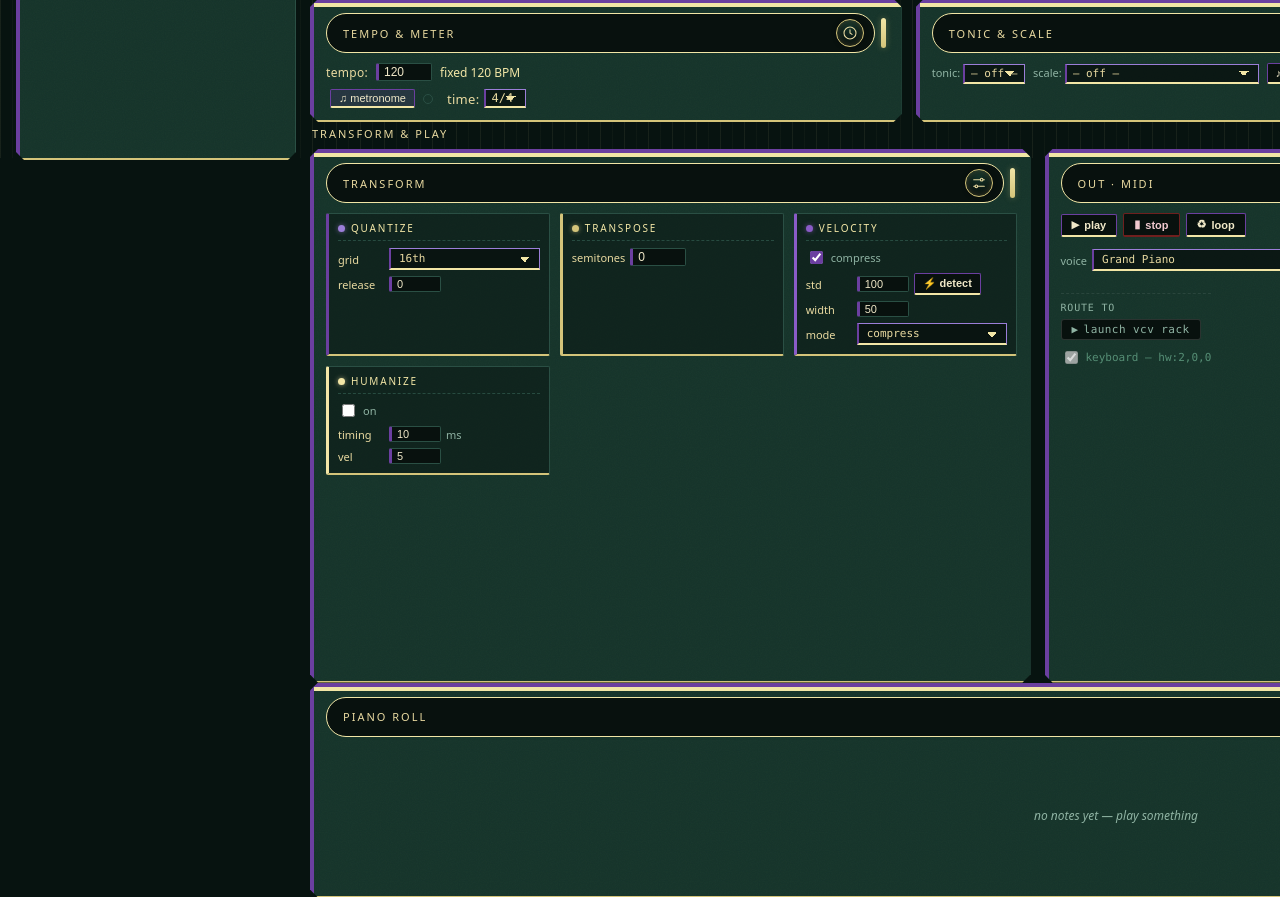
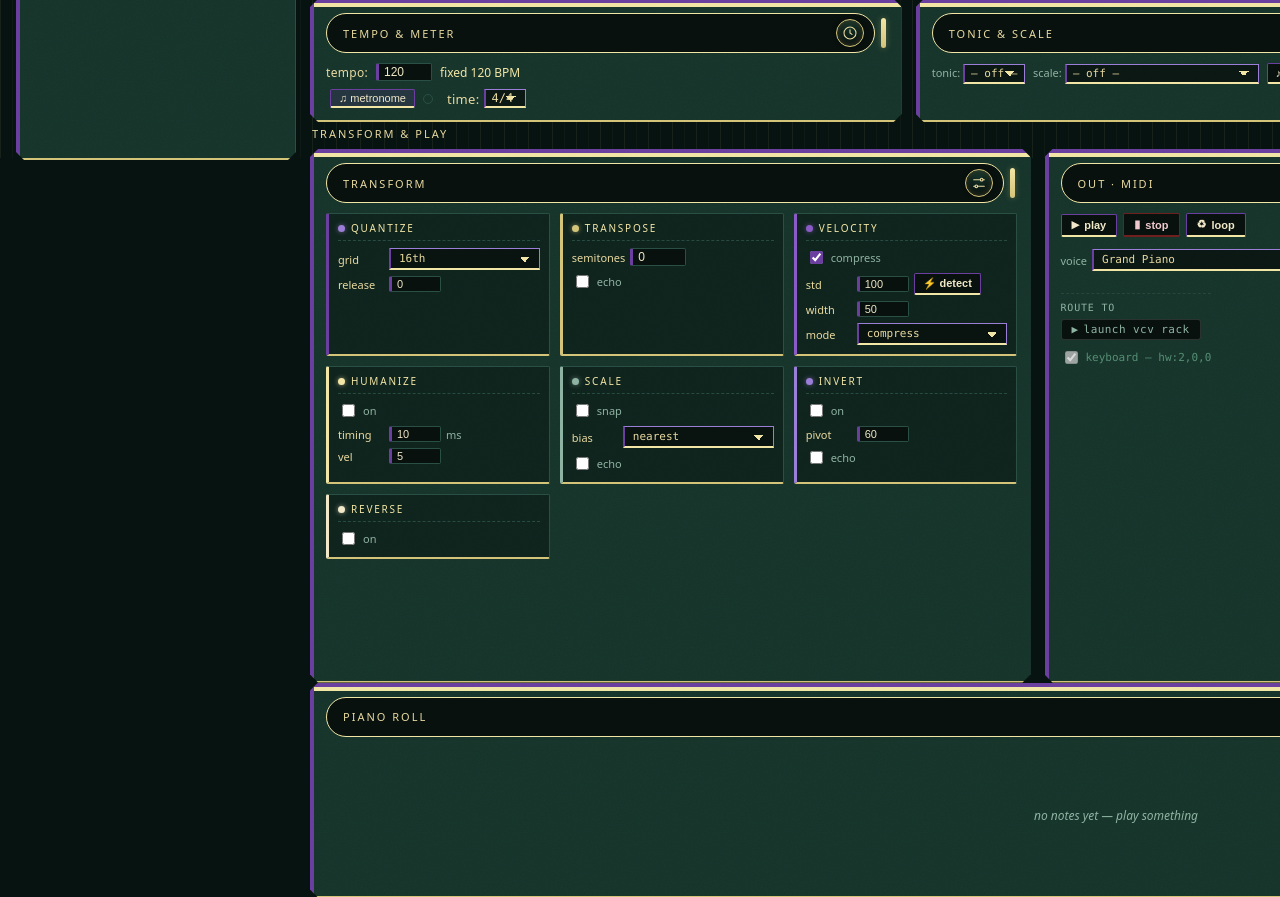
Before and after one commit to puijila-darwini/midi-monitor, a Flask app: page / in a window 1280 px wide; the page is wider, and only the part inside the window is pictured. Shown: the part 642-1539 px from the top of that part. Run offline with Flask 3, Linux system fonts and the light colour scheme; data that the repository does not hold is empty; some libraries are stand-ins or nearby versions.

Commit message:
Ver 92: scale-snap / invert / reverse transform ops + apply live-capable ops to the echo stream

```diff
--- a/monitor/app.py
+++ b/monitor/app.py
@@ -135,7 +135,10 @@ def _run_capture(cap):
                 # controls that only bind to received notes (program, sustain,
                 # CC, pitch) apply to live playing. With local on this layers
                 # against the panel voice; local off leaves the echo alone.
-                note_on(event["note"], event["velocity"],
+                # Ver 92: the live-capable transform ops (transpose/snap/
+                # invert opt-ins) run here too — echo_transform is a pure
+                # per-note map, so note_off mirrors exactly.
+                note_on(state.echo_transform(event["note"]), event["velocity"],
                         channel=event.get("channel", 0))
             analyser.on_note(t, event["note"])
             hub.publish({"type": "note", "note": event["note"],
@@ -159,7 +162,8 @@ def _run_capture(cap):
         elif etype == "note_off":
             state.handle(event)
             if state.echo_enabled:
-                note_off(event["note"], channel=event.get("channel", 0))
+                note_off(state.echo_transform(event["note"]),
+                         channel=event.get("channel", 0))
             hub.publish({"type": "noteoff", "note": event["note"],
                          "name": _note_name(event["note"]),
                          "time": t, "held": sorted(state.held)})
@@ -415,6 +419,74 @@ def api_articulation():
         return jsonify({"ok": False, "error": "gap must be between 0 and 0.9"}), 400
     state.set_articulation(gap)
     return jsonify({"ok": True, "gap": state.articulation_gap})
+
+
+@app.route("/api/transform", methods=["POST"])
+def api_transform():
+    """Ver 92 transform-chain ops: scale-snap, melodic invert, reverse, and
+    the echo-stream opt-ins. Body: {"op": <op>, ...}.
+
+      {"op": "snap",    "enabled": bool}                or {"bias": "nearest|up|down"}
+      {"op": "invert",  "enabled": bool}                or {"pivot": 0-127}
+      {"op": "reverse", "enabled": bool}
+      {"op": "echo",    "which": "transpose|snap|invert", "enabled": bool}
+    Setters requantize() where the take is affected (the echo opt-ins only
+    switch the live echo path, so they skip the rebuild).
+    """
+    body = request.get_json(silent=True) or {}
+    op = body.get("op")
+    if op == "snap":
+        if "enabled" in body:
+            state.set_snap(enabled=bool(body.get("enabled")))
+        if body.get("bias") in ("nearest", "up", "down"):
+            state.set_snap(bias=body.get("bias"))
+        return jsonify({"ok": True, "op": "snap", "enabled": state.snap_enabled,
+                        "bias": state.snap_bias})
+    if op == "invert":
+        if "enabled" in body:
+            state.set_invert(enabled=bool(body.get("enabled")))
+        if "pivot" in body:
+            try:
+                state.set_invert(pivot=int(body.get("pivot")))
+            except (TypeError, ValueError):
+                return jsonify({"ok": False, "error": "pivot must be 0-127"}), 400
+        return jsonify({"ok": True, "op": "invert", "enabled": state.invert_enabled,
+                        "pivot": state.invert_pivot})
+    if op == "reverse":
+        state.set_reverse(enabled=bool(body.get("enabled")))
+        return jsonify({"ok": True, "op": "reverse", "enabled": state.reverse_enabled})
+    if op == "echo":
+        which = body.get("which")
+        if which not in ("transpose", "snap", "invert"):
+            return jsonify({"ok": False, "error": "which must be transpose|snap|invert"}), 400
+        state.set_echo_transform(which=which, enabled=bool(body.get("enabled")))
+        attr = {"transpose": "echo_transpose",
+                "snap": "echo_snap",
+                "invert": "echo_invert"}[which]
+        return jsonify({"ok": True, "op": "echo", "which": which,
+                        "enabled": getattr(state, attr)})
+    return jsonify({"ok": False, "error": "op must be snap|invert|reverse|echo"}), 400
+
+
+@app.route("/api/scale", methods=["POST"])
+def api_scale():
+    """Set the key context (tonic·scale card, server copy): the scale-snap
+    stage + echo snap resolve pitches onto this selection. Body:
+    {"tonic": -1..11, "scale": "<scale id>"}.
+    """
+    body = request.get_json(silent=True) or {}
+    if "tonic" in body:
+        try:
+            tonic = int(body.get("tonic"))
+        except (TypeError, ValueError):
+            return jsonify({"ok": False, "error": "tonic must be -1..11"}), 400
+        if not (-1 <= tonic <= 11):
+            return jsonify({"ok": False, "error": "tonic must be -1..11"}), 400
+        state.set_scale_context(tonic=tonic)
+    if "scale" in body:
+        state.set_scale_context(scale=str(body.get("scale")))
+    return jsonify({"ok": True, "tonic": state.key_tonic,
+                    "scale": state.key_scale})
 
 
 @app.route("/api/ctrl", methods=["GET", "POST"])
--- a/monitor/static/app.js
+++ b/monitor/static/app.js
@@ -381,6 +381,22 @@ function buildCatchTooltip() {
     var nm = (PC_MAJOR[rootPc] || "?");
     addFeed('<span class="time">' + fmtTime(catchLastAt) +
       '</span>  TONIC set to ' + nm + (scaleId ? " &middot; " + scaleId + " scale" : ""), "tonic");
+    pushScaleContext();
+  }
+
+  // Ver 92: keep the server's key context (scale-snap stage + echo snap) in
+  // lockstep with the tonic·scale card, so the transform ops resolve onto the
+  // same selection the guide shades. Also called on every manual selector
+  // change (keysec listener below).
+  function pushScaleContext() {
+    var ton = document.getElementById("key-tonic");
+    var sc = document.getElementById("key-scale");
+    if (!ton || !sc) return;
+    fetch("/api/scale", {
+      method: "POST",
+      headers: { "Content-Type": "application/json" },
+      body: JSON.stringify({ tonic: parseInt(ton.value, 10), scale: sc.value })
+    }).catch(function () { /* ignore transient */ });
   }
 
   // Fallback path: no chord flash arrived, so resolve from whatever notes were
@@ -1407,6 +1423,7 @@ case "replay":
       // selectors always hold a valid value (-1 initially = guide off)
       function current() {
         applyScaleGuide(tonicSel.value, scaleSel.value);
+        pushScaleContext();
       }
       tonicSel.addEventListener("change", current);
       scaleSel.addEventListener("change", current);
@@ -1492,6 +1509,71 @@ case "replay":
     input.addEventListener("keydown", function (e) {
       if (e.key === "Enter") { input.blur(); apply(); }
     });
+  })();
+
+  // Ver 92 transform ops: scale-snap, melodic invert, reverse + the LIVE echo
+  // opt-ins. Every control posts /api/transform and re-renders the notation
+  // (the server requantizes — OUT, stave and roll all hear the same take).
+  (function () {
+    function postTransform(body) {
+      return fetch("/api/transform", {
+        method: "POST",
+        headers: { "Content-Type": "application/json" },
+        body: JSON.stringify(body)
+      }).then(function (r) { return r.json(); })
+        .then(function (res) {
+          if (res && res.ok) renderNotationFromBuffer();
+          return res;
+        })
+        .catch(function () { /* ignore transient */ });
+    }
+    function onToggle(id, op, key) {
+      var el = document.getElementById(id);
+      if (!el) return;
+      el.addEventListener("change", function () {
+        var body = { op: op };
+        body[key] = el.checked;
+        postTransform(body);
+      });
+    }
+    function onEchoToggle(id, which) {
+      var el = document.getElementById(id);
+      if (!el) return;
+      el.addEventListener("change", function () {
+        postTransform({ op: "echo", which: which, enabled: el.checked });
+      });
+    }
+    // scale-snap: snap toggle + bias + echo opt-in
+    onToggle("snap-enabled", "snap", "enabled");
+    onEchoToggle("snap-echo", "snap");
+    var biasSel = document.getElementById("snap-bias");
+    if (biasSel) {
+      biasSel.addEventListener("change", function () {
+        postTransform({ op: "snap", bias: biasSel.value });
+      });
+    }
+    // melodic inversion: on + pivot (clamped 0-127) + echo opt-in
+    onToggle("invert-enabled", "invert", "enabled");
+    onEchoToggle("invert-echo", "invert");
+    var pivotInput = document.getElementById("invert-pivot");
+    if (pivotInput) {
+      function applyPivot() {
+        var raw = pivotInput.value.trim();
+        var pv = raw === "" ? 60 : parseInt(raw, 10);
+        if (isNaN(pv)) return;
+        pv = Math.max(0, Math.min(127, pv));
+        pivotInput.value = String(pv);
+        postTransform({ op: "invert", pivot: pv });
+      }
+      pivotInput.addEventListener("change", applyPivot);
+      pivotInput.addEventListener("keydown", function (e) {
+        if (e.key === "Enter") { pivotInput.blur(); applyPivot(); }
+      });
+    }
+    // reverse: on
+    onToggle("reverse-enabled", "reverse", "enabled");
+    // transpose echo opt-in
+    onEchoToggle("transpose-echo", "transpose");
   })();
 
   // Out control surface: send CCs / pitch to the keyboard (raw hw:2,0,0) and
@@ -2304,6 +2386,39 @@ if (typeof s.time_signature === "string" && s.time_signature.indexOf("/") > 0) {
             art.value = String(Math.round(s.articulation_gap * 100));
           }
         }
+        // Ver 92: scale-snap / invert / reverse + the echo opt-ins (sync from
+        // backend; pattern loads restore them via the same settings snapshot).
+        var tr = s.transform || {};
+        chk("snap-enabled", tr.snap_enabled);
+        chk("snap-echo", tr.echo_snap);
+        chk("invert-enabled", tr.invert_enabled);
+        chk("invert-echo", tr.echo_invert);
+        chk("reverse-enabled", tr.reverse_enabled);
+        chk("transpose-echo", tr.echo_transpose);
+        var biasSel = document.getElementById("snap-bias");
+        if (biasSel && tr.snap_bias && document.activeElement !== biasSel) biasSel.value = tr.snap_bias;
+        var pvIn = document.getElementById("invert-pivot");
+        if (pvIn && typeof tr.invert_pivot === "number" && document.activeElement !== pvIn) {
+          pvIn.value = String(tr.invert_pivot);
+        }
+        // Key context (scale-snap resolves onto the tonic·scale card).
+        if (s.scale) {
+          var tonSel = document.getElementById("key-tonic");
+          var scSel = document.getElementById("key-scale");
+          var tonicChanged = false;
+          if (tonSel && typeof s.scale.tonic === "number" && document.activeElement !== tonSel) {
+            tonSel.value = String(s.scale.tonic);
+            tonicChanged = true;
+          }
+          if (scSel && document.activeElement !== scSel) {
+            scSel.value = s.scale.scale && scSel.querySelector('option[value="' + s.scale.scale + '"]')
+              ? s.scale.scale : "-1";
+            tonicChanged = true;
+          }
+          if (tonicChanged && typeof applyScaleGuide === "function" && tonSel && scSel) {
+            applyScaleGuide(tonSel.value, scSel.value);
+          }
+        }
         // Sync the OUT control surface (last values we sent) + the received
         // watch (signals arriving from the keyboard).
         var cv = s.control_values || {};
--- a/monitor/static/style.css
+++ b/monitor/static/style.css
@@ -884,6 +884,21 @@ select option {
   background: var(--straw);
   box-shadow: 0 0 5px rgba(242, 230, 166, 0.6);
 }
+.op-scale     { border-left-color: var(--muted); }
+.op-scale .op-head::before {
+  background: var(--muted);
+  box-shadow: 0 0 5px rgba(143, 179, 163, 0.6);
+}
+.op-invert    { border-left-color: var(--royal-soft); }
+.op-invert .op-head::before {
+  background: var(--royal-soft);
+  box-shadow: 0 0 5px rgba(155, 126, 216, 0.6);
+}
+.op-reverse   { border-left-color: var(--text); }
+.op-reverse .op-head::before {
+  background: var(--text);
+  box-shadow: 0 0 5px rgba(240, 232, 200, 0.6);
+}
 
 /* compact numeric fields inside the ops */
 .vel-input,
@@ -898,7 +913,9 @@ select option {
   color: var(--text);
 }
 .vel-enable input,
-.humanizer-enable input { accent-color: var(--royal); }
+.humanizer-enable input,
+.op-toggle input,
+.op-echo input { accent-color: var(--royal); }
 
 .feed-list {
   list-style: none;
--- a/monitor/templates/index.html
+++ b/monitor/templates/index.html
@@ -272,6 +272,8 @@
                   <input type="number" id="transpose-input" class="tempo-input" min="-24" max="24" step="1"
                          value="0" title="Transpose the transformed take by semitones (-24..+24, 0 = off)">
                 </label>
+                <label class="op-echo"><input type="checkbox" id="transpose-echo"
+                       title="Also apply the transpose LIVE to echoed keybed notes (the echo re-route; note_off mirrors automatically)"><span>echo</span></label>
               </div>
             </div>
 
@@ -313,6 +315,45 @@
                   <input type="number" id="humanizer-velocity" class="humanizer-input" min="0" max="20" step="1"
                          value="5" title="Max random velocity shift (&plusmn;)">
                 </label>
+              </div>
+            </div>
+
+            <div class="op op-scale">
+              <div class="op-head"><span class="op-title">scale</span></div>
+              <div class="op-body">
+                <label class="op-toggle"><input type="checkbox" id="snap-enabled"
+                       title="Snap every note onto the scale chosen in the tonic&amp;middot;scale card (the guide shading shows the tones). Bias decides how an off-scale note resolves."><span>snap</span></label>
+                <label class="op-select"><span>bias</span>
+                  <select id="snap-bias" title="How an off-scale note resolves: nearest scale tone (ties to the lower one), the next one up, or the next one down">
+                    <option value="nearest" selected>nearest</option>
+                    <option value="up">up</option>
+                    <option value="down">down</option>
+                  </select>
+                </label>
+                <label class="op-echo"><input type="checkbox" id="snap-echo"
+                       title="Also snap LIVE echoed keybed notes onto the scale"><span>echo</span></label>
+              </div>
+            </div>
+
+            <div class="op op-invert">
+              <div class="op-head"><span class="op-title">invert</span></div>
+              <div class="op-body">
+                <label class="op-toggle"><input type="checkbox" id="invert-enabled"
+                       title="Mirror each pitch around the pivot note (melodic inversion — a rising phrase falls, the contour flips about the pivot). Pivot defaults to C4."><span>on</span></label>
+                <label class="op-pivot"><span>pivot</span>
+                  <input type="number" id="invert-pivot" class="vel-input" min="0" max="127" step="1"
+                         value="60" title="MIDI note the melody reflects around (60 = C4). The inversion is n' = 2&middot;pivot &minus; n.">
+                </label>
+                <label class="op-echo"><input type="checkbox" id="invert-echo"
+                       title="Also invert LIVE echoed keybed notes"><span>echo</span></label>
+              </div>
+            </div>
+
+            <div class="op op-reverse">
+              <div class="op-head"><span class="op-title">reverse</span></div>
+              <div class="op-body">
+                <label class="op-toggle"><input type="checkbox" id="reverse-enabled"
+                       title="Play the take backwards: notes replay tail-first, each mirrored around the take's span (durations kept). The stave shows the reversed take too."><span>on</span></label>
               </div>
             </div>
           </div>
```
Also changed, not shown: AGENTS.md (+11 -0 lines), monitor/state.py (+263 -0 lines), CHANGELOG.md.
